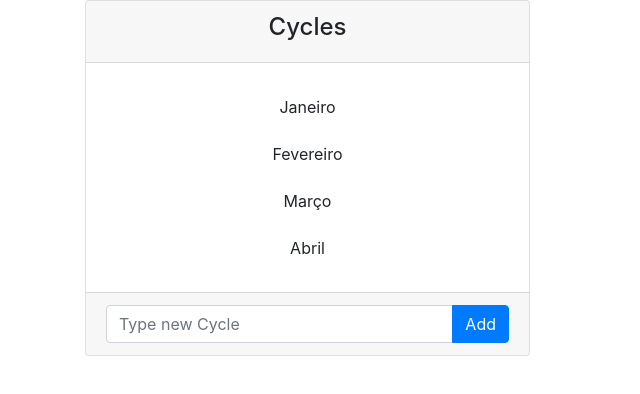
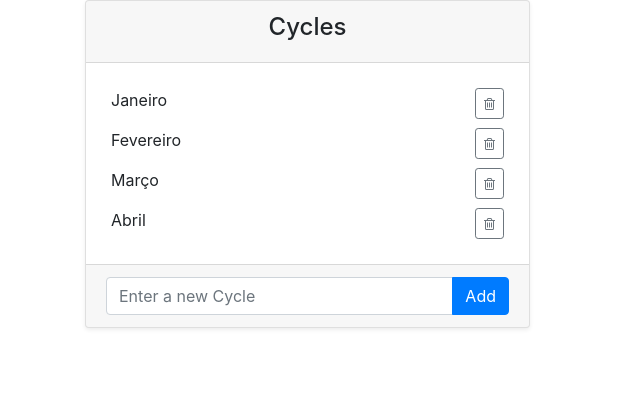
Before and after one commit to nathanaelreges/LEARNING-first-vue-project, a Vue app: page / in a window 1280 px wide. Shown: the top 394 px of the page, without its empty margins (0-640 px from the left). Built offline with nearby package versions, Linux system fonts and the light colour scheme.

Commit message:
Now removing cycles and styled list

```diff
--- a/package.json
+++ b/package.json
@@ -8,6 +8,7 @@
   },
   "dependencies": {
     "bootstrap": "^4.1.3",
+    "font-awesome": "^4.7.0",
     "vue": "^2.5.17",
     "vue-router": "^3.0.1",
     "vuex": "^3.0.1"
--- a/src/App.vue
+++ b/src/App.vue
@@ -6,6 +6,7 @@
 
 <script>
 import 'bootstrap/dist/css/bootstrap.min.css'
+import 'font-awesome/css/font-awesome.min.css'
 export default {
   name: 'App'
 }
--- a/src/components/CyclesList.vue
+++ b/src/components/CyclesList.vue
@@ -1,20 +1,25 @@
 <template>
 <div>
-   <div class="card text-center">
-      <div class="card-header">
+   <div class="card shadow-sm">
+      <div class="card-header text-center">
          <h4>Cycles</h4>
       </div>
       <div class="card-body">
          <ul class="list-group list-group-flush">
             <li v-for="item in list" :key="item.id" class="list-group-item">
                {{ item.name }}
+               <button class="btn btn-outline-secondary float-right btn-sm"
+                  @click="removeCycle(item)"
+               >
+                  <i class="fa fa-trash-o "></i>
+               </button>
             </li>
          </ul>
       </div>
       <div class="card-footer">
          <div class="input-group">
             <input v-model="newCycleName" type="text" class="form-control"
-               placeholder="Type new Cycle" aria-label="Type a new Cycle" aria-describedby="basic-addon2">
+               placeholder="Enter a new Cycle" aria-label="Enter a new Cycle" aria-describedby="basic-addon2">
             <div class="input-group-append">
                <button class="btn btn-primary" type="button" @click="addCycle">Add</button>
             </div>
@@ -31,16 +36,21 @@ export default {
       return {
          newCycleName: '',
          list: [
-            { name: "Janeiro" },
-            { name: "Fevereiro" },
-            { name: "Março" },
-            { name: "Abril" }
-         ]
+            { name: "Janeiro", id: 1},
+            { name: "Fevereiro", id: 2},
+            { name: "Março", id: 3},
+            { name: "Abril", id: 4}
+         ],
+         lastId: 10
       }
    },
    methods: {
       addCycle () {
-         this.list.push({name: this.newCycleName})
+         this.list.push({name: this.newCycleName, id: ++this.lastId})
+         this.newCycleName = ''
+      },
+      removeCycle (item) {
+         this.list.splice(this.list.indexOf(item), 1)
       }
    }
 }
@@ -50,6 +60,8 @@ export default {
 
 .list-group-item {
    border: none;
+   text-align: left;
+   padding: 5px;
 }
 
 </style>
```
Also changed, not shown: 1 other file (tests, documents, lock files or other folders).
